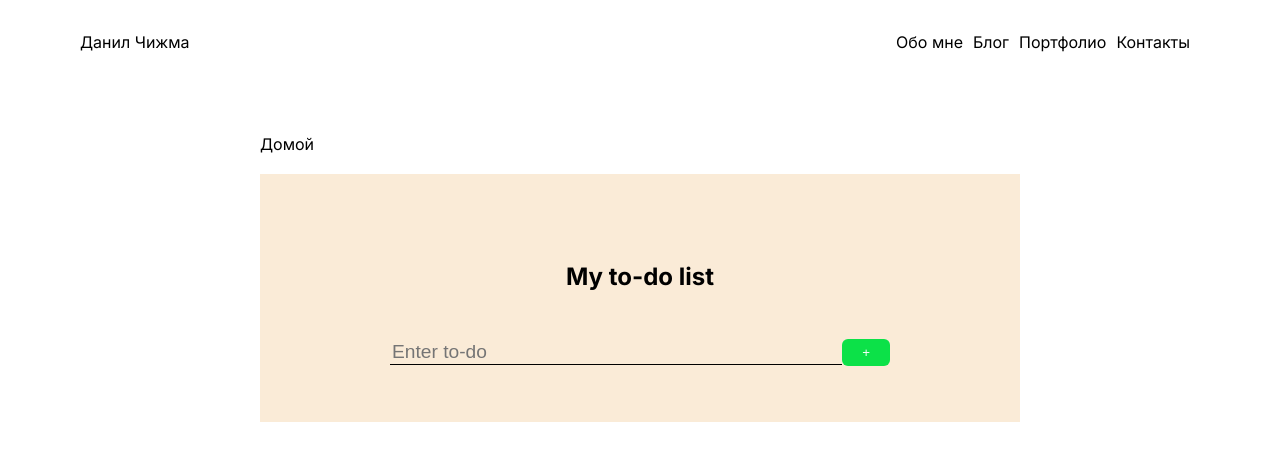
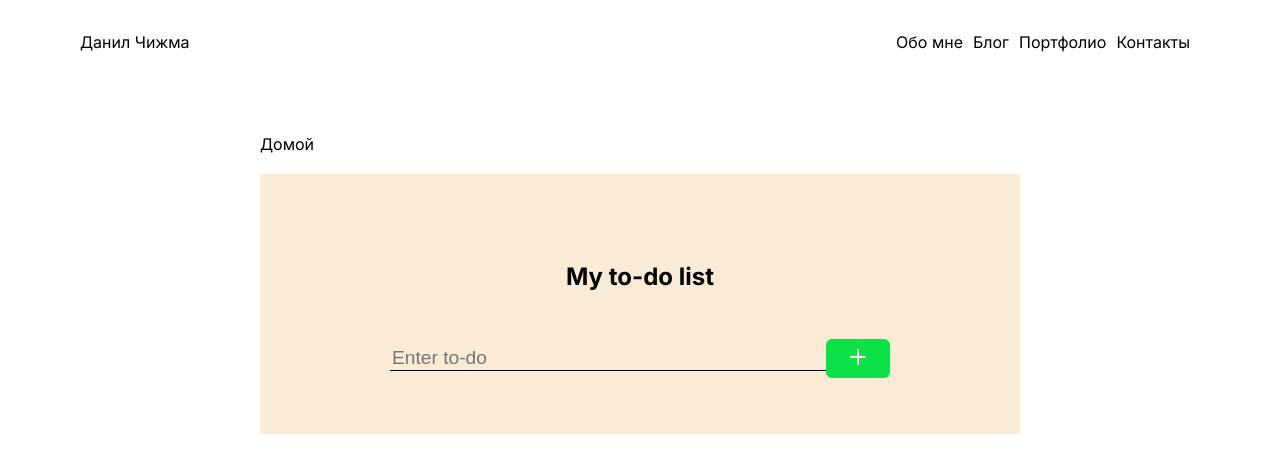
Before and after one commit to dach1998/svelte-test, a SvelteKit app: page /project/apps/1 in a window 1280 px wide. Shown: the top 472 px of the page. Built offline with nearby package versions, Linux system fonts and the light colour scheme.

Commit message:
*иконка плюса добавлена

```diff
--- a/src/routes/project/apps/1/+page.svelte
+++ b/src/routes/project/apps/1/+page.svelte
@@ -32,7 +32,9 @@
     <h1>My to-do list</h1>
     <form on:submit|preventDefault={add}>
         <input bind:value={newItem} placeholder="Enter to-do" />
-        <button class="add-todo" on:click={add}><span>+</span></button>
+        <button class="add-todo" on:click={add}>
+            <Icon name="plus" /> <!-- Здесь используем иконку с плюсом -->
+        </button>
     </form>
     <div class="todos">
         {#each todoList as item, index}
```
